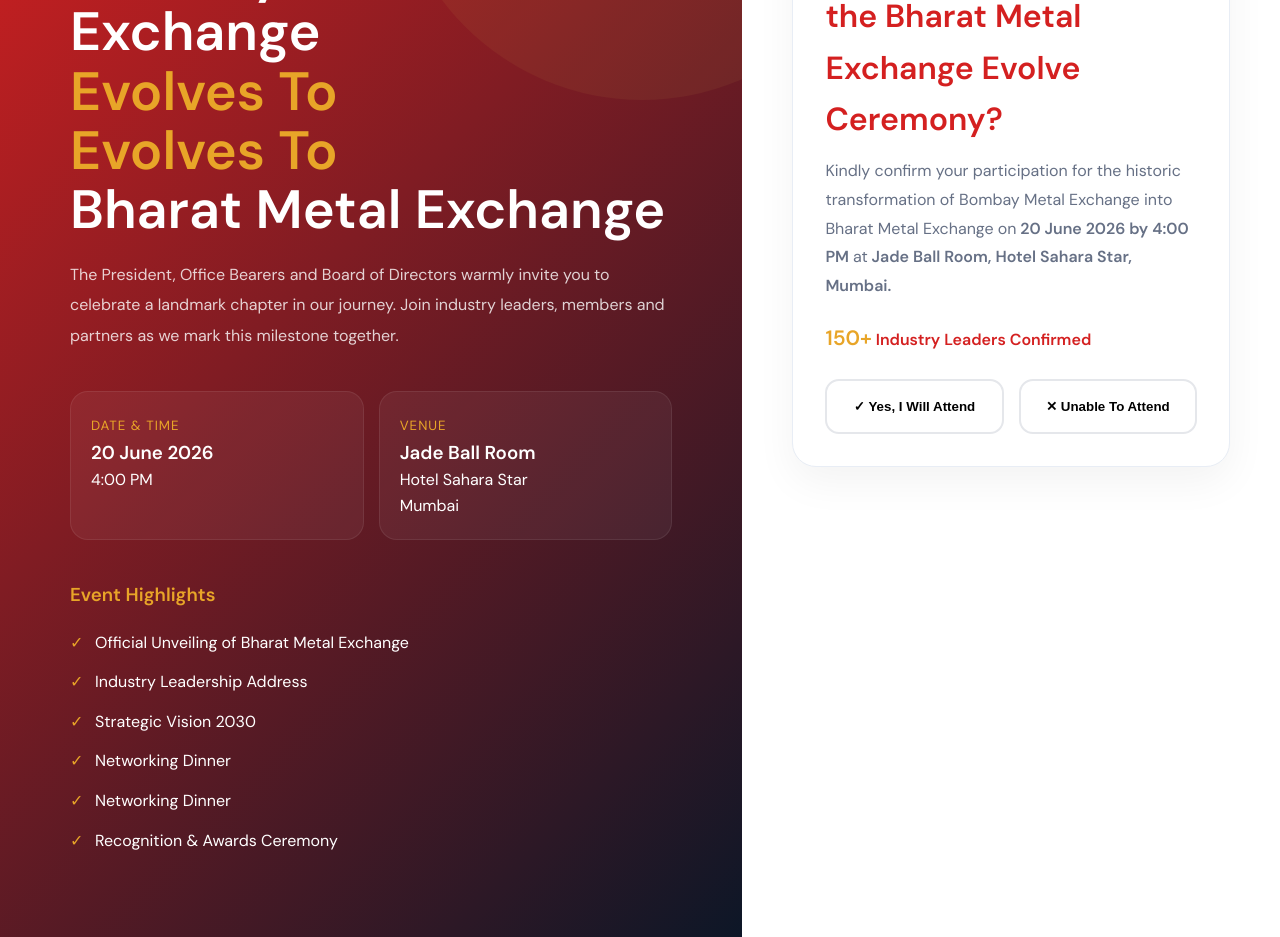
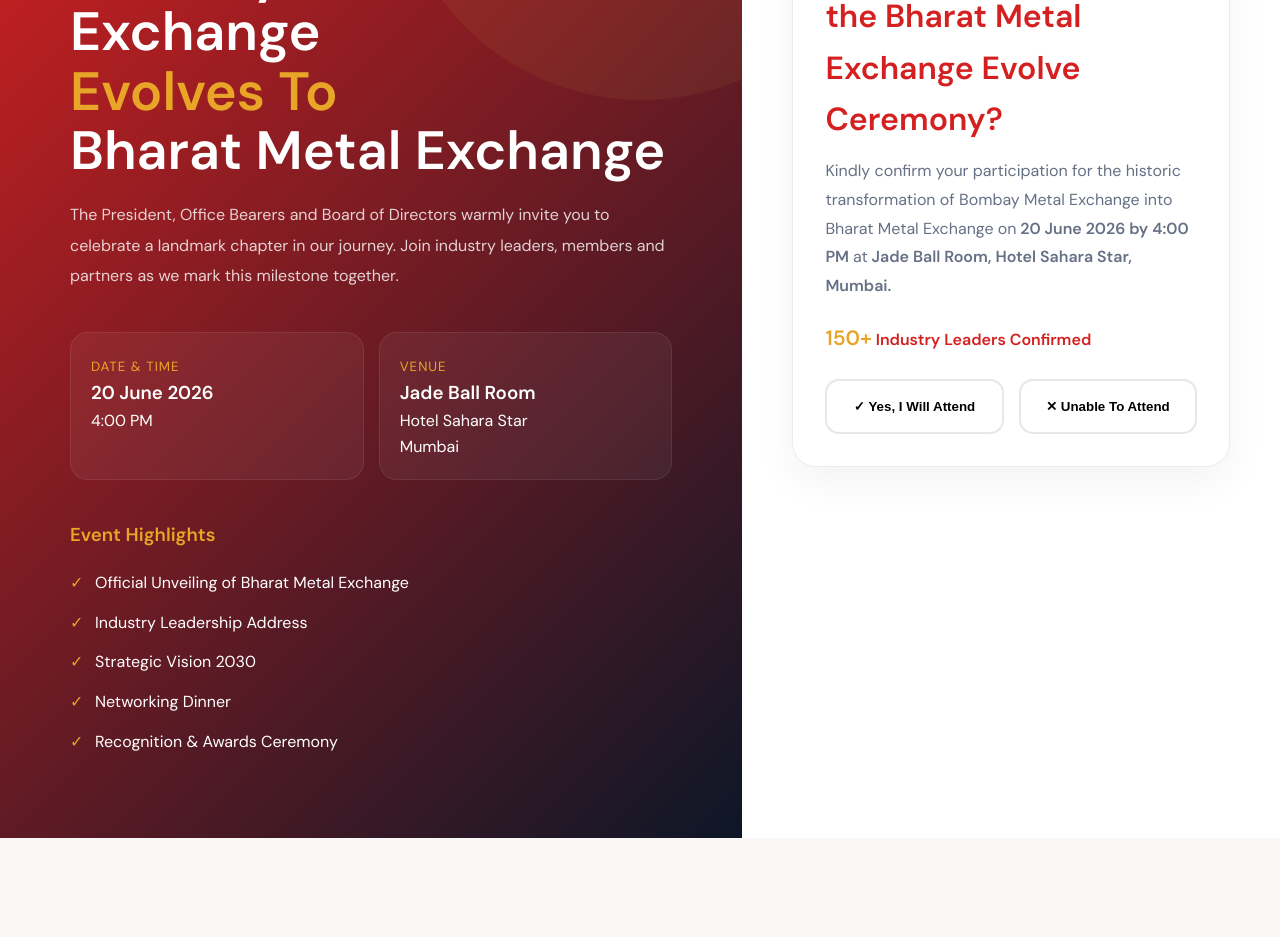
Before and after one commit to aakash645/bme-event, a React (Vite) app in the folder client/: page / in a window 1280 px wide. Shown: the part 1060-1997 px from the top of the page. After the commit the page ends 1898 px from the top, so only its background shows below. Built offline with nearby package versions, Linux system fonts and the light colour scheme; the HTML template or start-up script is replaced by a standard one.

Commit message:
ui change evolve

```diff
--- a/client/src/pages/Register.jsx
+++ b/client/src/pages/Register.jsx
@@ -155,7 +155,6 @@ useEffect(() => {
           <h1>
             Bombay Metal Exchange
             <span> Evolves To </span>
-            <span> Evolves To </span>
             Bharat Metal Exchange
           </h1>
 
@@ -191,7 +190,6 @@ useEffect(() => {
               <li>Official Unveiling of Bharat Metal Exchange</li>
               <li>Industry Leadership Address</li>
               <li>Strategic Vision 2030</li>
-              <li>Networking Dinner</li>
               <li>Networking Dinner</li>
               <li>Recognition & Awards Ceremony</li>
             </ul>
```
